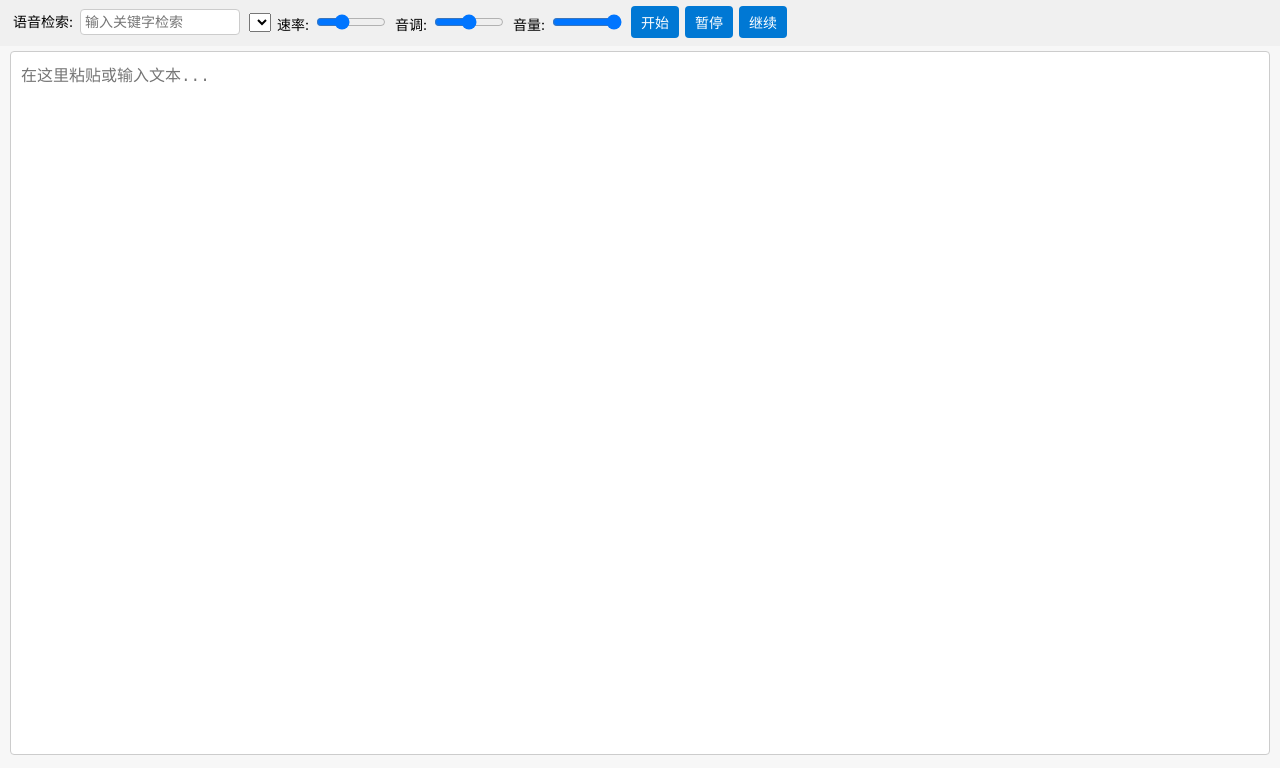
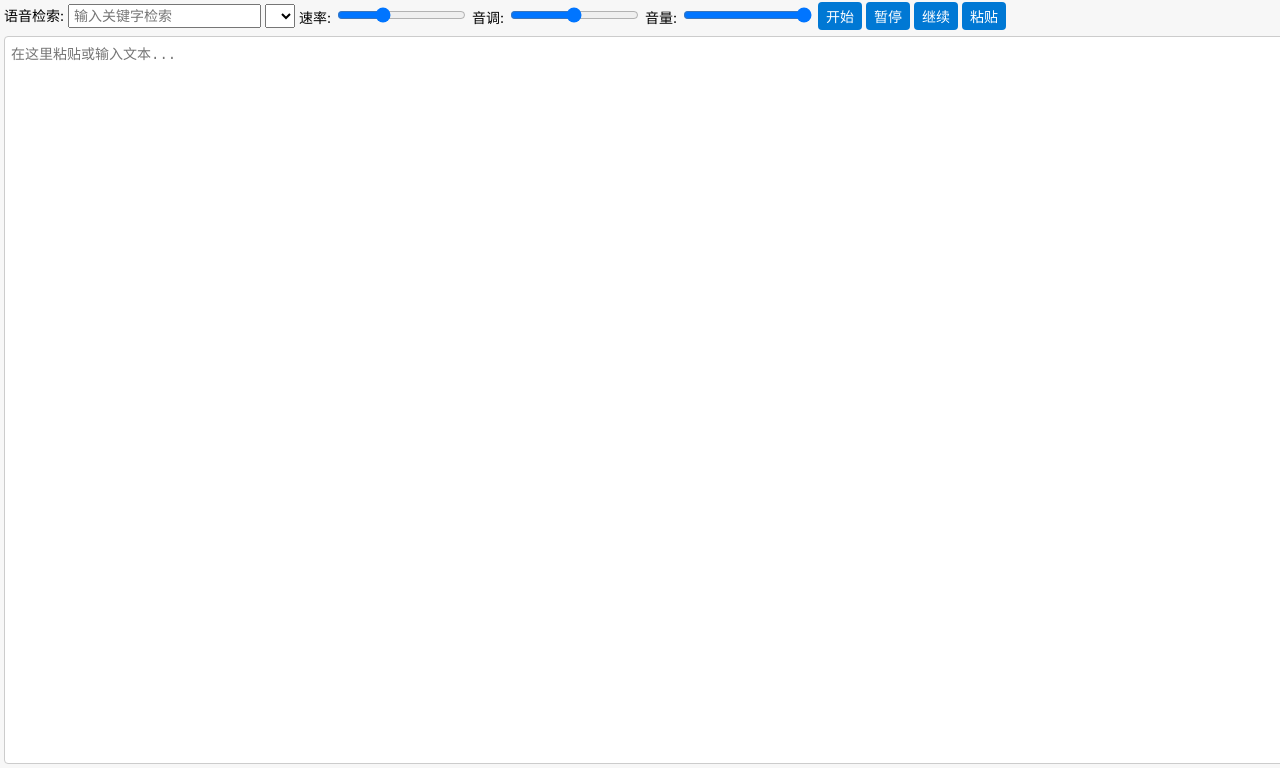
Before and after one commit to Shirry77/Books, a plain HTML site: page PasteRead77.html in a window 1280 px wide. Shown: the part 40-808 px from the top of the page. Drawn offline with Linux system fonts and the light colour scheme.

Commit message:
Update PasteRead77.html

```diff
--- a/PasteRead77.html
+++ b/PasteRead77.html
@@ -6,7 +6,7 @@
   <meta name="viewport" content="width=device-width, initial-scale=1.0">
   <title>文本朗读 Demo</title>
   <style>
-    /* 全屏布局，消除默认间距 */
+    /* 全屏布局及紧凑风格 */
     html, body {
       margin: 0;
       padding: 0;
@@ -14,90 +14,76 @@
       font-family: -apple-system, BlinkMacSystemFont, "Segoe UI", Roboto, Helvetica, Arial, sans-serif;
       background: #f7f7f7;
     }
-    /* 容器采用 Flex 布局，垂直排列 */
     .container {
       display: flex;
       flex-direction: column;
       height: 100vh;
+      padding: 4px;
     }
-    /* 顶部标题和控制区域，占用较少高度 */
+    /* 标题较小 */
     .header {
+      font-size: 16px;
+      text-align: center;
+      padding: 4px;
       background: #0078d4;
       color: #fff;
-      padding: 6px 10px;
-      text-align: center;
-      font-size: 18px;
+      border-radius: 4px;
+      margin-bottom: 4px;
     }
+    /* 控制区紧凑排列 */
     .controls {
-      background: #f0f0f0;
-      padding: 5px 10px;
       display: flex;
       flex-wrap: wrap;
+      gap: 4px;
+      font-size: 14px;
+      margin-bottom: 4px;
       align-items: center;
+    }
+    .controls > * {
+      margin: 2px 0;
+    }
+    .controls input[type="text"],
+    .controls input[type="number"],
+    .controls input[type="file"],
+    .controls select {
+      padding: 2px 4px;
       font-size: 14px;
     }
-    .controls label,
-    .controls select,
-    .controls input,
     .controls button {
-      margin: 3px;
-    }
-    /* 为 range 控件设置简洁样式 */
-    .controls input[type="range"] {
-      width: 70px;
-    }
-    /* 文本区域占据剩余大部分空间 */
-    .content {
-      flex: 1;
-      padding: 5px 10px;
-    }
-    .content textarea {
-      width: 100%;
-      height: 100%;
-      padding: 10px;
-      font-size: 16px;
-      border: 1px solid #ccc;
-      border-radius: 4px;
-      resize: none;
-      box-sizing: border-box;
-    }
-    /* 按钮风格统一且较大，便于触控 */
-    .controls button {
-      padding: 6px 10px;
+      padding: 4px 8px;
+      font-size: 14px;
       background: #0078d4;
       color: #fff;
       border: none;
       border-radius: 4px;
       cursor: pointer;
-      font-size: 14px;
     }
     .controls button:active {
       background: #005fa3;
     }
-    /* 新增：语音检索输入框样式 */
-    .controls input#voiceFilter {
-      width: 150px;
-      padding: 4px;
+    /* 文本框区域为主体 */
+    #text {
+      flex: 1;
+      width: 100%;
+      padding: 6px;
       font-size: 14px;
       border: 1px solid #ccc;
       border-radius: 4px;
+      resize: none;
     }
   </style>
 </head>
 <body>
   <div class="container">
-    <!-- 顶部标题 -->
+    <!-- 标题 -->
     <div class="header">文本朗读 Demo</div>
 
-    <!-- 控制区 -->
+    <!-- 控制区：语音检索、选择、参数、操作按钮 -->
     <div class="controls">
-      <!-- 语音检索输入框 -->
       <label>语音检索:
         <input type="text" id="voiceFilter" placeholder="输入关键字检索">
       </label>
-      <!-- 语音选择 -->
       <select id="voiceSelect"></select>
-      <!-- 参数调整：速率、音调、音量 -->
       <label>速率:
         <input type="range" id="rate" min="0.5" max="2" step="0.1" value="1">
       </label>
@@ -107,16 +93,15 @@
       <label>音量:
         <input type="range" id="volume" min="0" max="1" step="0.1" value="1">
       </label>
-      <!-- 控制按钮，完整显示文字 -->
+      <!-- 操作按钮 -->
       <button id="start">开始</button>
       <button id="pause">暂停</button>
       <button id="resume">继续</button>
+      <button id="paste">粘贴</button>
     </div>
 
-    <!-- 文本区域 -->
-    <div class="content">
-      <textarea id="text" placeholder="在这里粘贴或输入文本..."></textarea>
-    </div>
+    <!-- 文本框区域 -->
+    <textarea id="text" placeholder="在这里粘贴或输入文本..."></textarea>
   </div>
 
   <script>
@@ -137,12 +122,11 @@
       filterVoices(voiceFilter.value);
     }
 
-    // 根据输入关键字过滤语音列表
+    // 根据输入关键字过滤语音列表，默认选中 lang 包含 "zh" 的语音
     function filterVoices(filterText) {
       const filter = filterText.toLowerCase();
       voiceSelect.innerHTML = '';
       let defaultFound = false;
-      // 筛选所有包含关键字（或语言代码包含）的语音
       const filteredVoices = allVoices.filter(voice => {
         return voice.name.toLowerCase().includes(filter) || voice.lang.toLowerCase().includes(filter);
       });
@@ -151,8 +135,7 @@
         option.value = voice.name;
         option.textContent = `${voice.name} (${voice.lang})`;
         voiceSelect.appendChild(option);
-        // 默认选中包含 "xiaoxiao" 的语音（不区分大小写）
-        if (!defaultFound && voice.name.toLowerCase().includes("xiaoxiao")) {
+        if (!defaultFound && voice.lang.toLowerCase().includes("zh")) {
           voiceSelect.value = voice.name;
           defaultFound = true;
         }
@@ -162,12 +145,11 @@
       }
     }
 
-    // 监听语音检索输入框变化，实时过滤语音列表
+    // 监听语音检索输入变化
     voiceFilter.addEventListener("input", function() {
       filterVoices(this.value);
     });
 
-    // 初始化语音列表
     populateVoices();
     if (typeof synth.onvoiceschanged !== 'undefined') {
       synth.onvoiceschanged = populateVoices;
@@ -181,11 +163,9 @@
       const text = document.getElementById("text").value.trim();
       if (text !== "") {
         utterance = new SpeechSynthesisUtterance(text);
-        // 设置速率、音调和音量
         utterance.rate = parseFloat(document.getElementById("rate").value);
         utterance.pitch = parseFloat(document.getElementById("pitch").value);
         utterance.volume = parseFloat(document.getElementById("volume").value);
-        // 根据下拉框选择设置朗读角色
         const selectedVoiceName = voiceSelect.value;
         const voices = synth.getVoices();
         const selectedVoice = voices.find(voice => voice.name === selectedVoiceName);
@@ -209,6 +189,17 @@
         synth.resume();
       }
     });
+
+    // 从剪贴板粘贴内容到文本框
+    document.getElementById("paste").addEventListener("click", function() {
+      navigator.clipboard.readText()
+      .then(text => {
+        document.getElementById("text").value = text;
+      })
+      .catch(err => {
+        alert("粘贴失败：" + err);
+      });
+    });
   </script>
 </body>
 </html>
```
